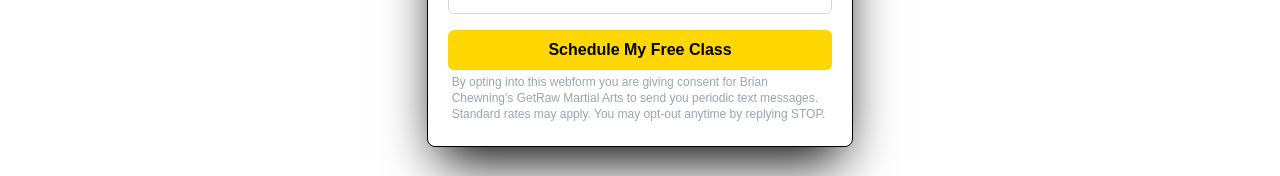
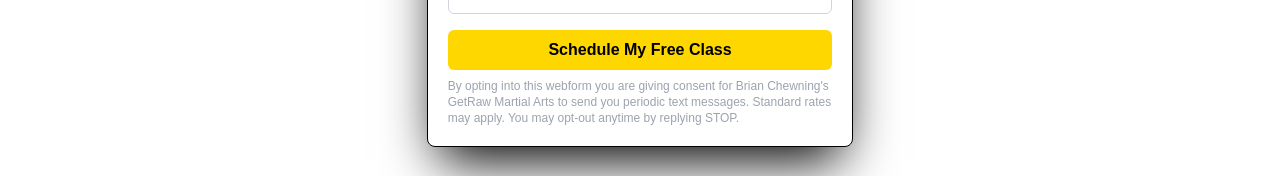
Before and after one commit to DylanWDev/GetRaw-Martial-Arts, a Next.js app: page /contact in a window 1280 px wide. Shown: the part 538-714 px from the top of the page. Built offline with nearby package versions, Linux system fonts and the light colour scheme.

Commit message:
changed padding on contact page

```diff
--- a/src/app/contact/page.jsx
+++ b/src/app/contact/page.jsx
@@ -95,7 +95,7 @@ export default function Contact() {
             >
               Schedule My Free Class
             </button>
-            <p className="text-xs text-gray-400 p-1">
+            <p className="text-xs text-gray-400 pt-2">
               By opting into this webform you are giving consent for Brian
               Chewning's GetRaw Martial Arts to send you periodic text messages.
               Standard rates may apply. You may opt-out anytime by replying
```
